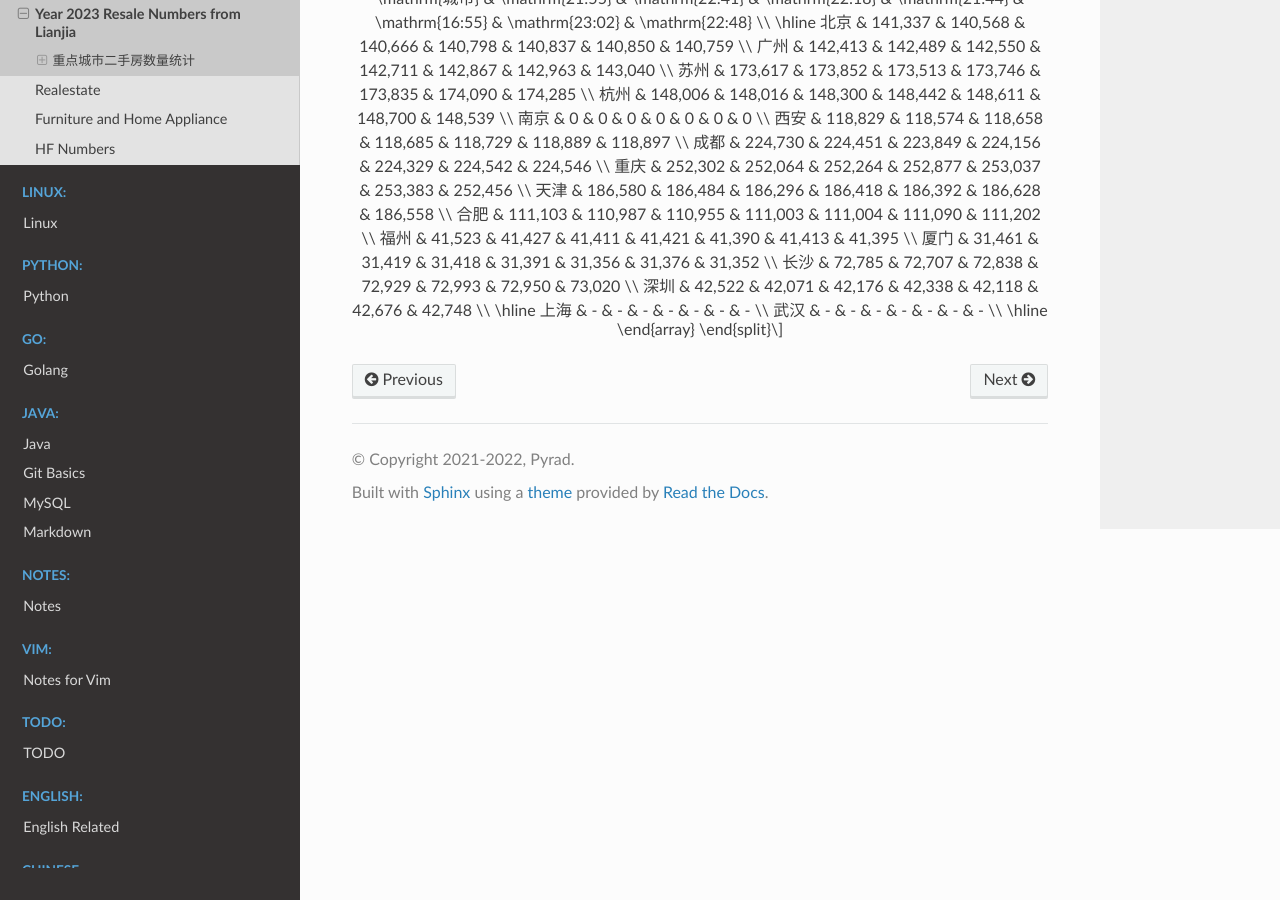
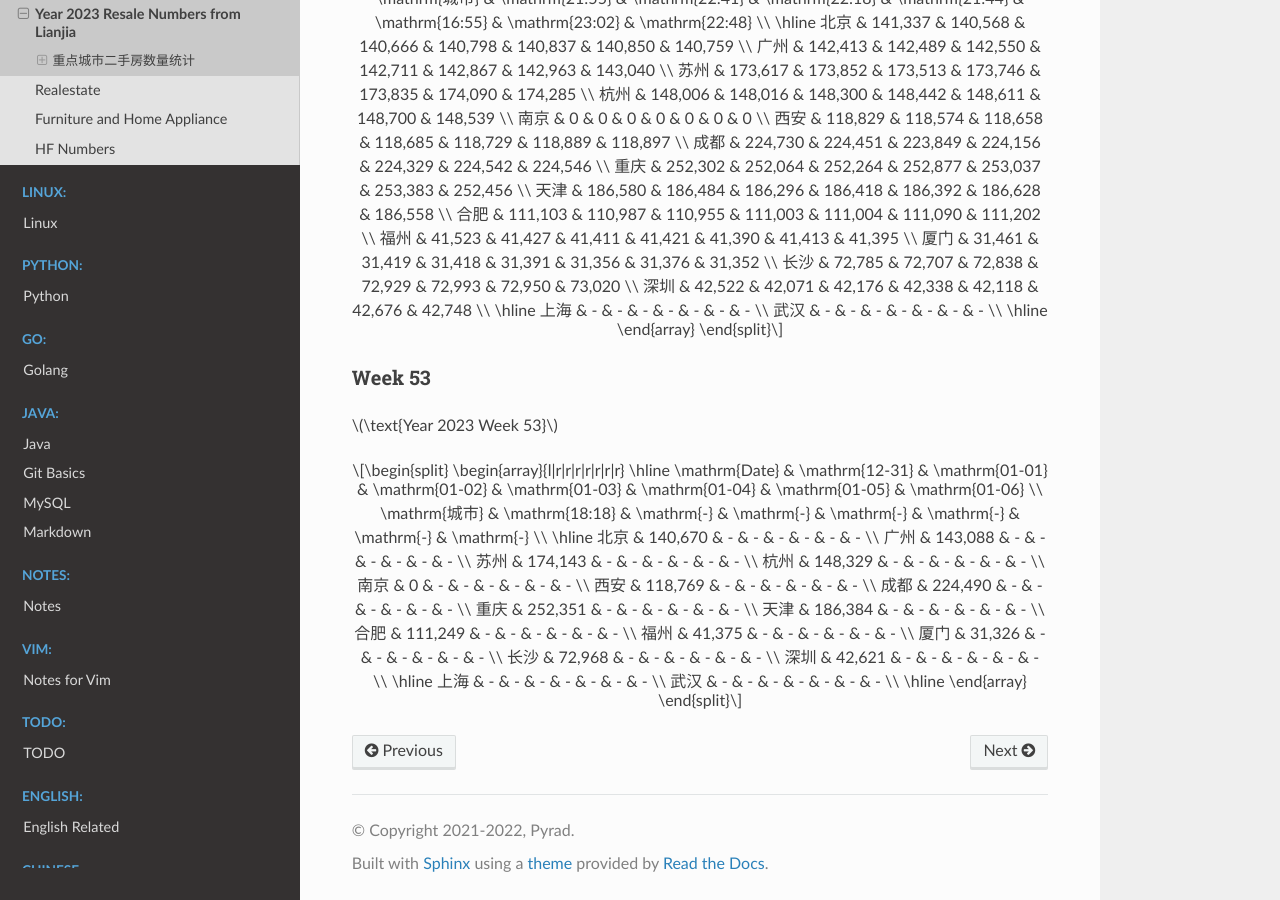
Before and after one commit to Pyrad/pyradnotes, a Sphinx documentation site: the page built from source/RealEstate/resalenumbers2023.md, in a window 1280 px wide and 900 px high, scrolled down 21668 px. Built offline with Sphinx 7.4.7 and the Read the Docs theme 2.0.0, drawn with Linux system fonts in a browser that asks for light colours; a script that is not in the unit is left out.

Commit message:
Realestate Update resale numbers 2023-12-31 18:18

```diff
--- a/source/RealEstate/resalenumbers2023.md
+++ b/source/RealEstate/resalenumbers2023.md
@@ -1400,3 +1400,35 @@ $$
 \hline
 \end{array}
 $$
+
+
+
+### Week 53
+
+$\text{Year 2023 Week 53}$
+$$
+\begin{array}{l|r|r|r|r|r|r|r}
+\hline
+\mathrm{Date} & \mathrm{12-31} & \mathrm{01-01} & \mathrm{01-02} & \mathrm{01-03} & \mathrm{01-04} & \mathrm{01-05} & \mathrm{01-06} \\
+\mathrm{城市} & \mathrm{18:18} & \mathrm{-} & \mathrm{-} & \mathrm{-} & \mathrm{-} & \mathrm{-} & \mathrm{-} \\
+\hline
+北京 & 140,670 & - & - & - & - & - & - \\
+广州 & 143,088 & - & - & - & - & - & - \\
+苏州 & 174,143 & - & - & - & - & - & - \\
+杭州 & 148,329 & - & - & - & - & - & - \\
+南京 & 0 & - & - & - & - & - & - \\
+西安 & 118,769 & - & - & - & - & - & - \\
+成都 & 224,490 & - & - & - & - & - & - \\
+重庆 & 252,351 & - & - & - & - & - & - \\
+天津 & 186,384 & - & - & - & - & - & - \\
+合肥 & 111,249 & - & - & - & - & - & - \\
+福州 & 41,375 & - & - & - & - & - & - \\
+厦门 & 31,326 & - & - & - & - & - & - \\
+长沙 & 72,968 & - & - & - & - & - & - \\
+深圳 & 42,621 & - & - & - & - & - & - \\
+\hline
+上海 & - & - & - & - & - & - & - \\
+武汉 & - & - & - & - & - & - & - \\
+\hline
+\end{array}
+$$
```
Also changed, not shown: 1 other file.
